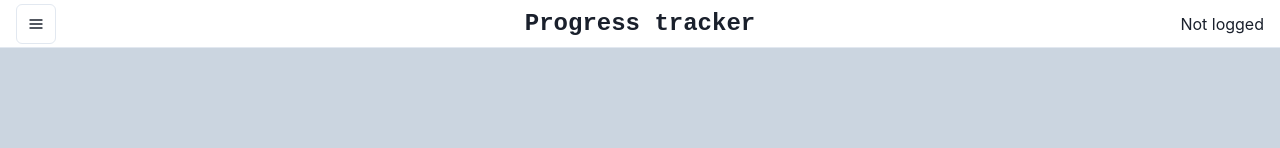
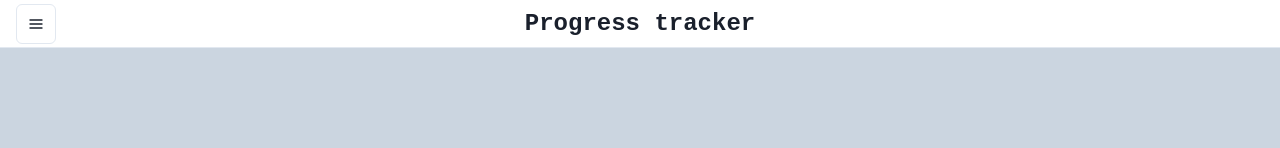
Before and after one commit to rivit98/progress-tracker-frontend, a React (Create React App) app in the folder pt_frontend/: page /register in a window 1280 px wide. Shown: the top 148 px of the page. Built offline with nearby package versions, Linux system fonts and the light colour scheme.

Commit message:
remove not logged message

```diff
--- a/pt_frontend/src/components/nav/topNavbar.js
+++ b/pt_frontend/src/components/nav/topNavbar.js
@@ -28,6 +28,7 @@ export const TopNavbar = ({ onOpen }) => {
             >
                 Progress tracker
             </Text>
+
             <Box display={'flex'} flex={1} justifyContent={'flex-end'}>
                 <UserMenu />
             </Box>
--- a/pt_frontend/src/components/nav/userMenu.js
+++ b/pt_frontend/src/components/nav/userMenu.js
@@ -10,7 +10,6 @@ export const UserMenu = () => {
     return (
         <>
             {logged && <Text fontWeight={'bold'}>{username}</Text>}
-            {!logged && <Text>Not logged</Text>}
         </>
     );
 };
```
